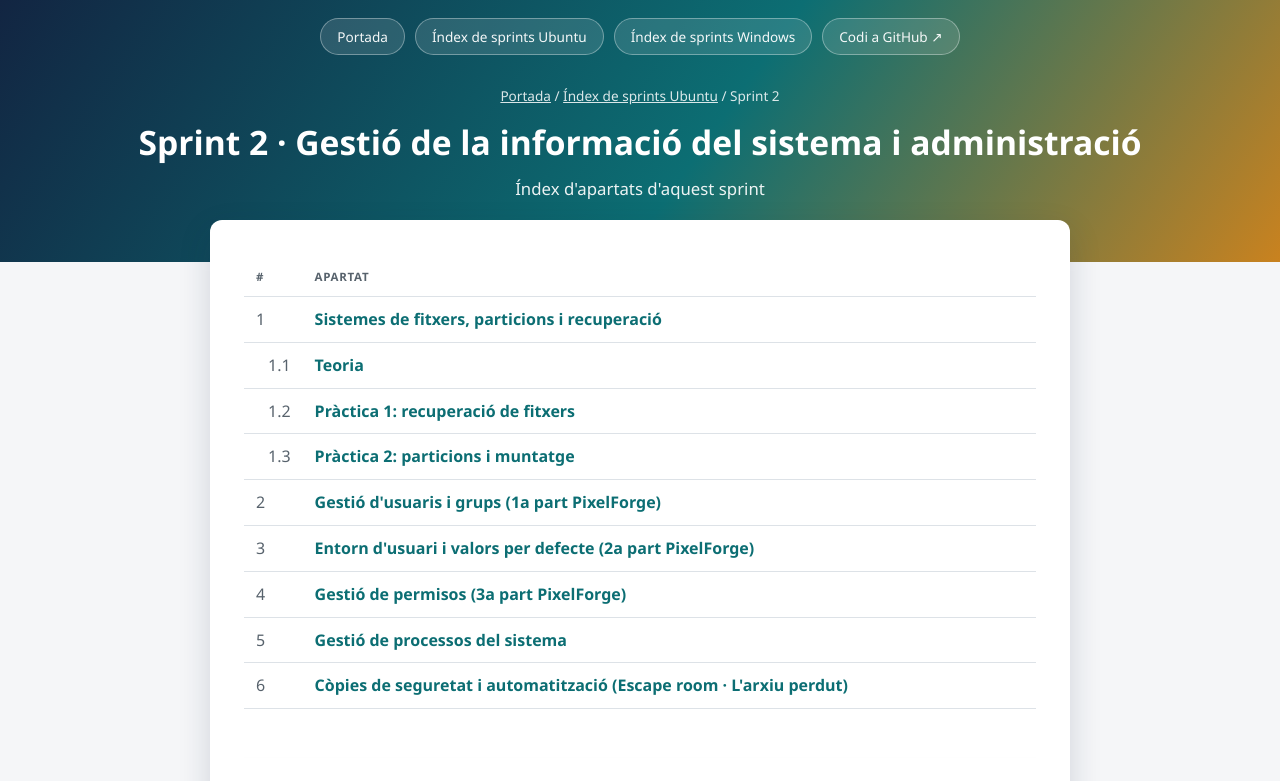
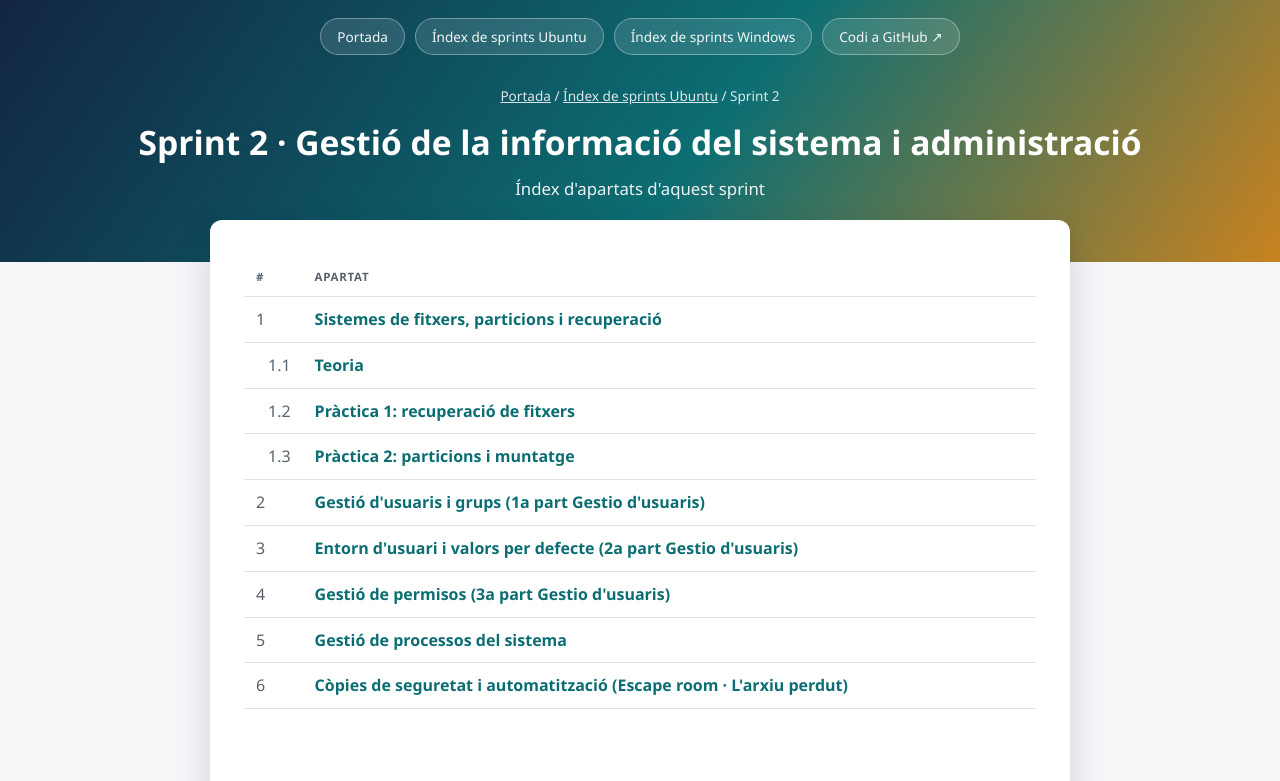
Before and after one commit to ismaPB/sistemes_operatius, a plain HTML site: page sprint2_ubu/index.html in a window 1280 px wide. Shown: the top 781 px of the page. Drawn offline with Linux system fonts and the light colour scheme.

Commit message:
Update section titles and links for user management

```diff
--- a/sprint2_ubu/index.html
+++ b/sprint2_ubu/index.html
@@ -34,9 +34,9 @@
         <tr><td style="padding-left: 1.5rem;">1.1</td><td><a href="#apartat1-1">Teoria</a></td></tr>
         <tr><td style="padding-left: 1.5rem;">1.2</td><td><a href="#apartat1-2">Pràctica 1: recuperació de fitxers</a></td></tr>
         <tr><td style="padding-left: 1.5rem;">1.3</td><td><a href="#apartat1-3">Pràctica 2: particions i muntatge</a></td></tr>
-        <tr><td>2</td><td><a href="#apartat2">Gestió d'usuaris i grups (1a part PixelForge)</a></td></tr>
-        <tr><td>3</td><td><a href="#apartat3">Entorn d'usuari i valors per defecte (2a part PixelForge)</a></td></tr>
-        <tr><td>4</td><td><a href="#apartat4">Gestió de permisos (3a part PixelForge)</a></td></tr>
+        <tr><td>2</td><td><a href="#apartat2">Gestió d'usuaris i grups (1a part Gestio d'usuaris)</a></td></tr>
+        <tr><td>3</td><td><a href="#apartat3">Entorn d'usuari i valors per defecte (2a part Gestio d'usuaris)</a></td></tr>
+        <tr><td>4</td><td><a href="#apartat4">Gestió de permisos (3a part Gestio d'usuaris)</a></td></tr>
         <tr><td>5</td><td><a href="#apartat5">Gestió de processos del sistema</a></td></tr>
         <tr><td>6</td><td><a href="#apartat6">Còpies de seguretat i automatització (Escape room · L'arxiu perdut)</a></td></tr>
       </tbody>
@@ -279,7 +279,7 @@
 
     <!-- APARTAT 2 -->
     <article class="apartat" id="apartat2">
-      <h2>2. Gestió d'usuaris i grups (1a part PixelForge)</h2>
+      <h2>2. Gestió d'usuaris i grups (1a part Gestio d'usuaris)</h2>
       <p>Administració de comptes d'usuari, permisos i grups de treball en el servidor d'Ubuntu Linux corresponent a la 1a part del cas pràctic de <strong>PixelForge</strong>.</p>
 
       <h3>Nivell 0: Conèixer el sistema</h3>
@@ -359,7 +359,7 @@
 
     <!-- APARTAT 3 -->
     <article class="apartat" id="apartat3">
-      <h2>3. Entorn d'usuari i valors per defecte (2a part PixelForge)</h2>
+      <h2>3. Entorn d'usuari i valors per defecte (2a part Gestio d'usuaris)</h2>
       <p>Personalització de l'entorn de shell (<code>.bashrc</code>, <code>.profile</code>, <code>.bash_logout</code>), preparació de la plantilla <code>/etc/skel</code> i configuració de les regles per defecte a <code>/etc/default/useradd</code>, <code>/etc/adduser.conf</code> i <code>/etc/login.defs</code>.</p>
 
       <h3>Nivell 0 · Els fitxers invisibles</h3>
@@ -460,7 +460,7 @@
 
     <!-- APARTAT 4 -->
     <article class="apartat" id="apartat4">
-      <h2>4. Gestió de permisos (3a part PixelForge)</h2>
+      <h2>4. Gestió de permisos (3a part Gestio d'usuaris)</h2>
       <p>Configuració de permisos estàndard, propietat, permisos especials (SGID, Sticky bit, SUID), llistes de control d'accés (ACL) i màscara <code>umask</code> a l'entorn de treball <code>/srv/pixelforge</code>.</p>
 
       <h3>Nivell 0 · Muntar l'estudi</h3>
```
